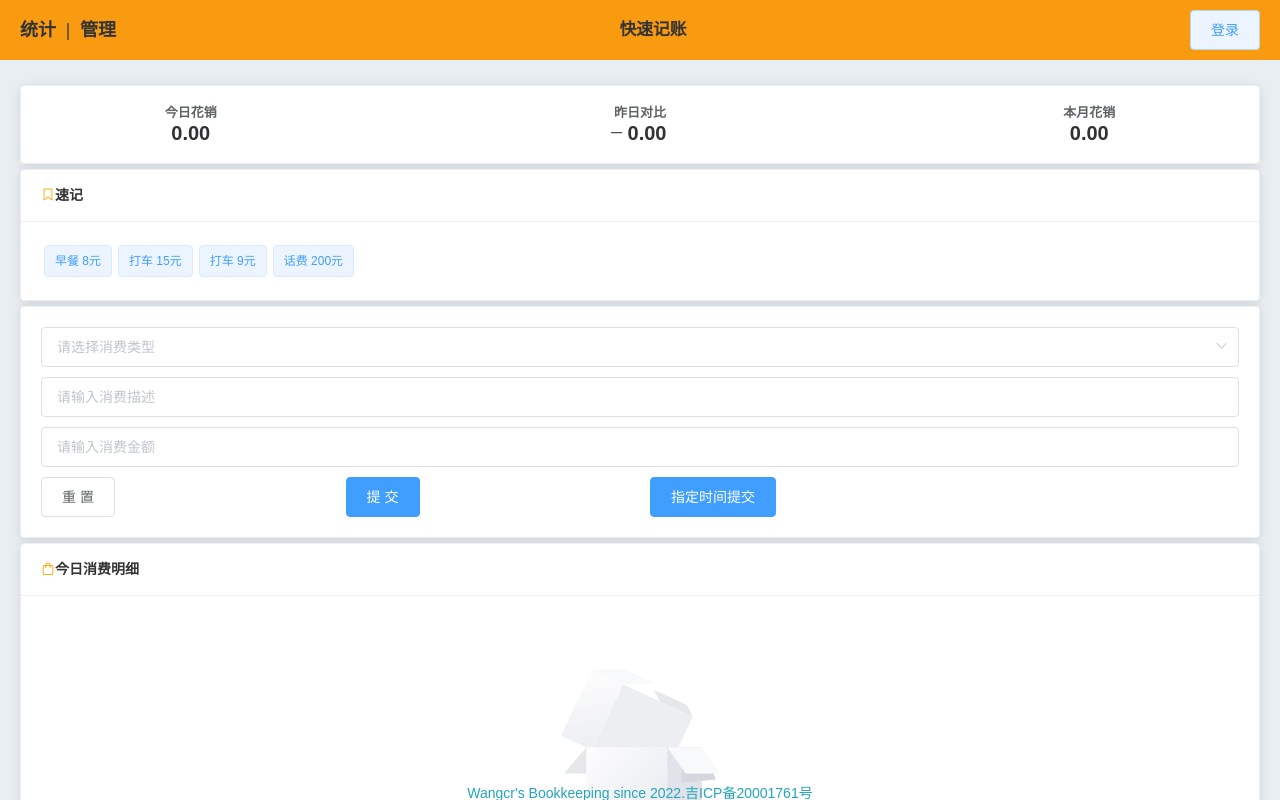
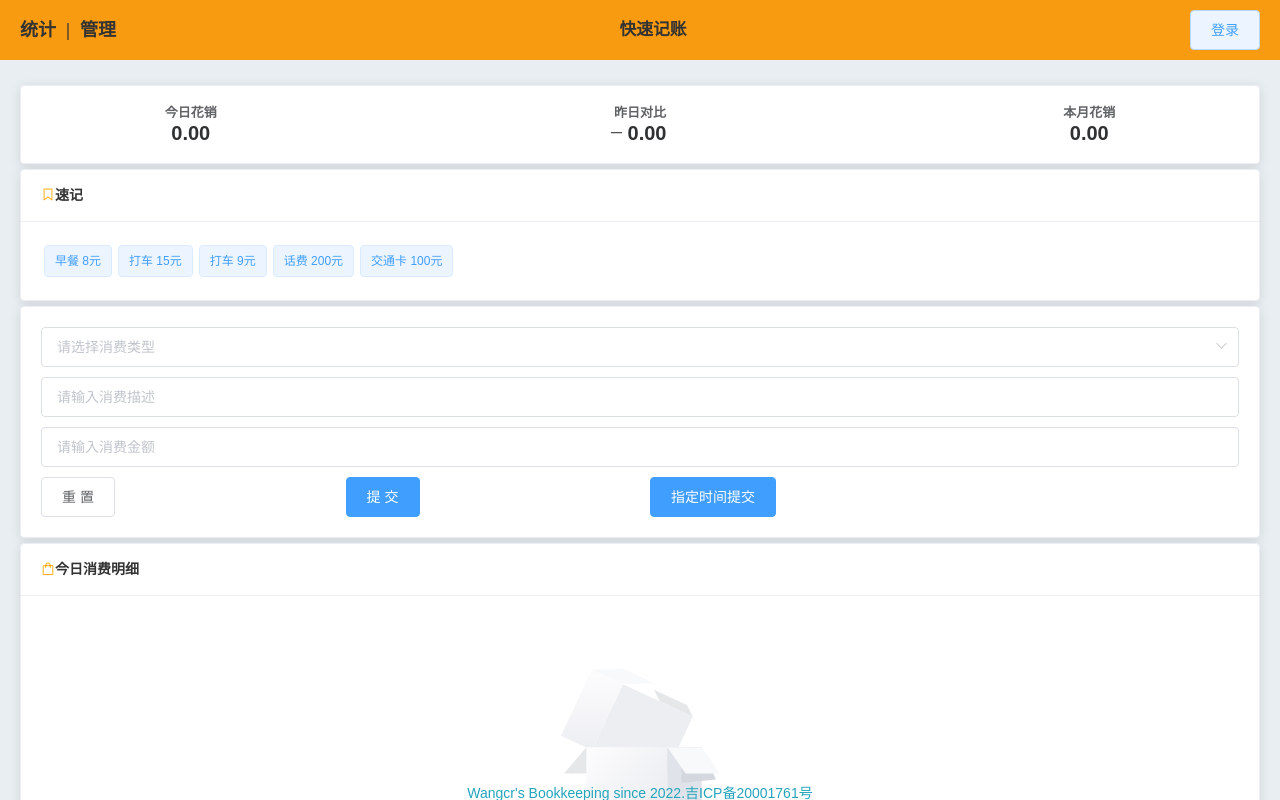
Before and after one commit to Hicr/fastbookkeeping, a Vue app in the folder ui/bk-ui/: page / in a window 1280 px wide. Built offline with nearby package versions, Linux system fonts and the light colour scheme; what highcharts-vue would draw is missing.

Commit message:
# 添加分类

```diff
--- a/ui/bk-ui/src/views/bk/fb.js
+++ b/ui/bk-ui/src/views/bk/fb.js
@@ -1,12 +1,13 @@
 const FB_TYPE = [
-  {label:'交通'},{label:'购物'},{label:'生活'},{label:'社交'},{label:'饮食'},{label:'宠物'}
+  {label:'交通'},{label:'购物'},{label:'生活'},{label:'饮食'},{label:'宠物'},{label:'游戏'}
 ]
 
 const FB_TAGS = [
   {label:'早餐 8元',value:'饮食/早餐/8',color:''},
   {label:'打车 15元',value:'交通/打车/15',color:''},
   {label:'打车 9元',value:'交通/打车/9',color:''},
-  {label:'话费 200元',value:'生活/话费/200',color:''}
+  {label:'话费 200元',value:'生活/话费/200',color:''},
+  {label:'交通卡 100元',value:'交通/地铁卡/100',color:''}
 ]
 
 export {
```
Also changed, not shown: 1 other file (tests, documents, lock files or other folders).
